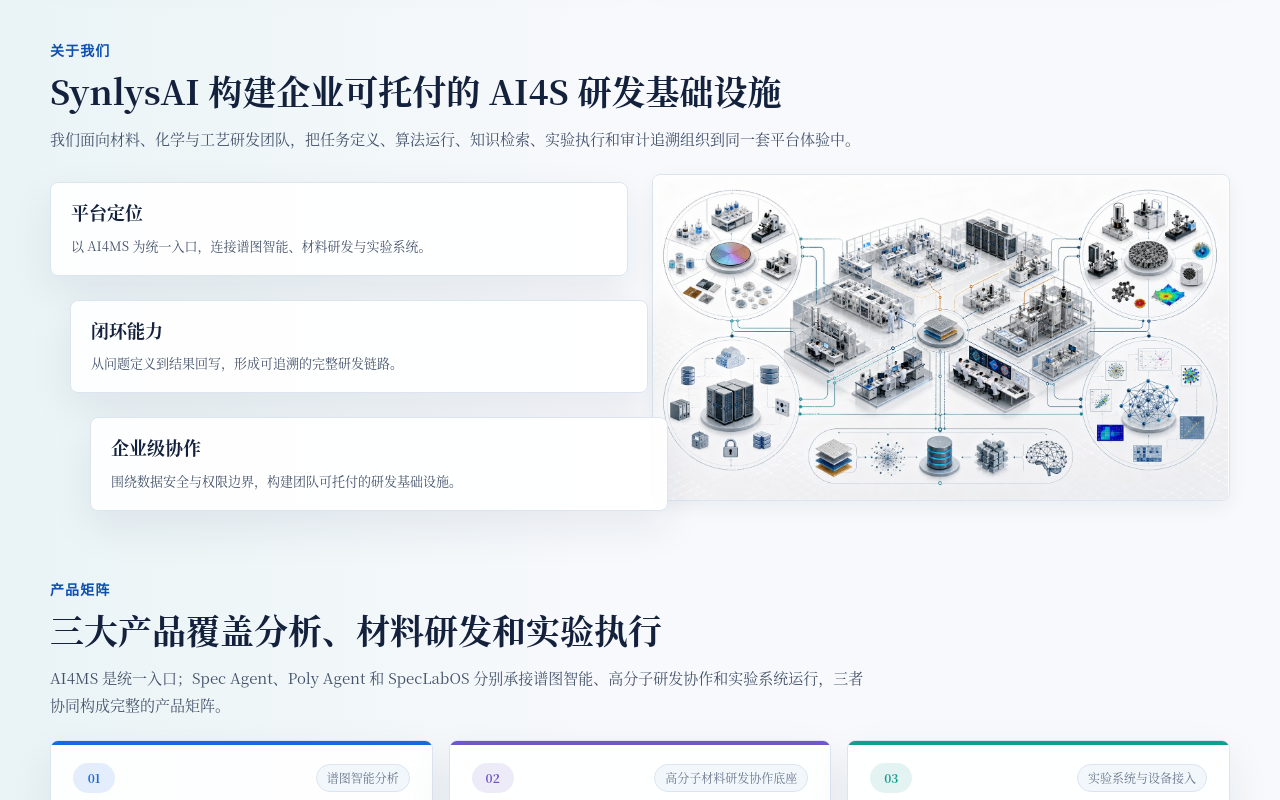
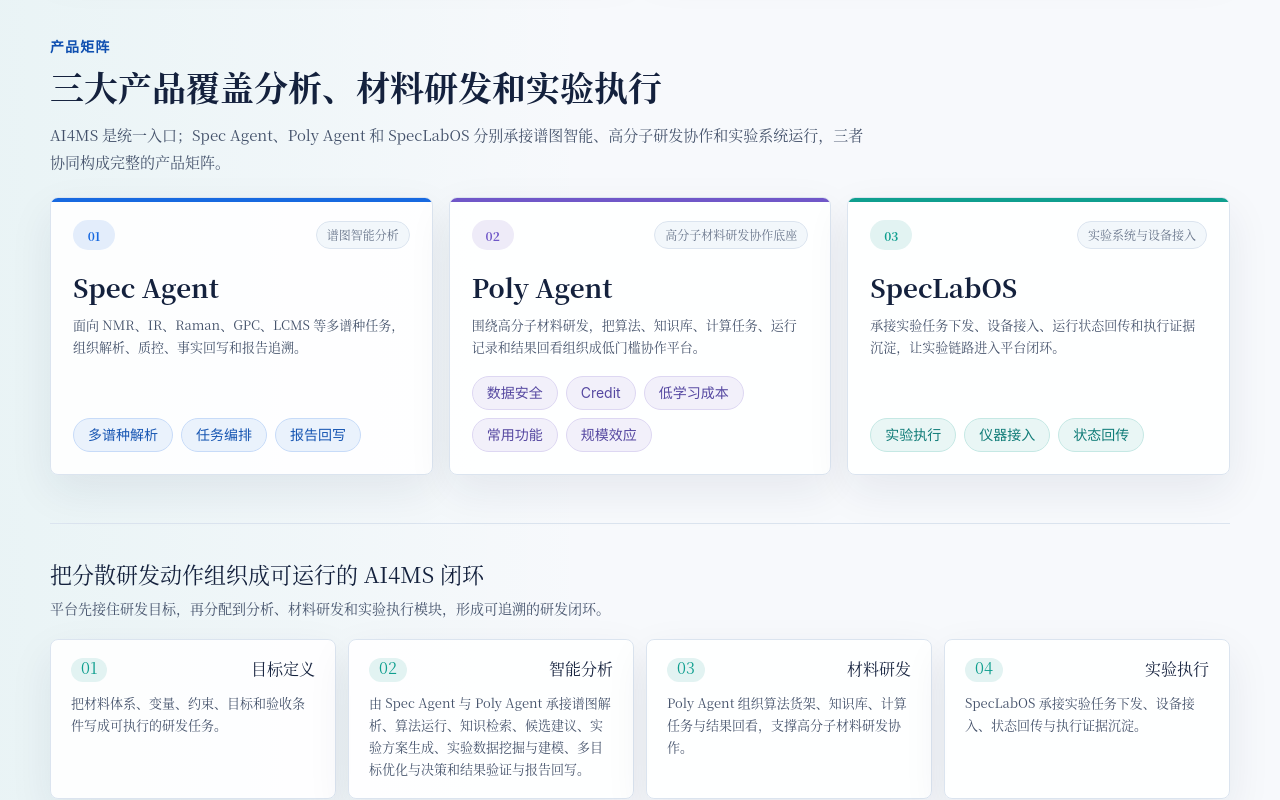
Before and after one commit to SynlysAI/OfficalWebSite, a Vue app in the folder website/: page / in a window 1280 px wide. Shown: the part 1800-2600 px from the top of the page. Built offline with nearby package versions, Linux system fonts and the light colour scheme.

Commit message:
feat: Update site content and navigation structure; enhance styling for proof statistics

```diff
--- a/website/src/data/site.js
+++ b/website/src/data/site.js
@@ -37,9 +37,9 @@
     navigation: [
       { label: '首页', to: { name: 'home' } },
       { label: '行业挑战', to: { name: 'home', hash: '#challenges' } },
-      { label: '关于我们', to: { name: 'home', hash: '#about' } },
       { label: '产品矩阵', to: { name: 'home', hash: '#products' } },
       { label: '平台能力', to: { name: 'home', hash: '#matrix' } },
+      { label: '关于我们', to: { name: 'home', hash: '#about' } },
       { label: '更新日志', to: { name: 'changelog' } },
     ],
     footerLinks: [
@@ -184,7 +184,17 @@
         {
           code: '02',
           title: '智能分析',
-          text: '由 Spec Agent 与 Poly Agent 承接谱图解析、算法运行、知识检索、候选建议、实验方案生成和结果验证与报告回写。',
+          text: '由 Spec Agent 与 Poly Agent 承接谱图解析、算法运行、知识检索、候选建议、实验方案生成、实验数据挖掘与建模、多目标优化与决策和结果验证与报告回写。',
+        },
+        {
+          code: '03',
+          title: '材料研发',
+          text: 'Poly Agent 组织算法货架、知识库、计算任务与结果回看，支撑高分子材料研发协作。',
+        },
+        {
+          code: '04',
+          title: '实验执行',
+          text: 'SpecLabOS 承接实验任务下发、设备接入、状态回传与执行证据沉淀。',
         },
       ],
     },
@@ -202,7 +212,17 @@
         {
           code: '02',
           title: '智能分析',
-          text: '由 Spec Agent 与 Poly Agent 承接谱图解析、算法运行、知识检索、候选建议、实验方案生成和结果验证与报告回写。',
+          text: '由 Spec Agent 与 Poly Agent 承接谱图解析、算法运行、知识检索、候选建议、实验方案生成、实验数据挖掘与建模、多目标优化与决策和结果验证与报告回写。',
+        },
+        {
+          code: '03',
+          title: '实验协作',
+          text: 'SpecLabOS 接入实验系统与设备软件，回传运行状态与实验结果。',
+        },
+        {
+          code: '04',
+          title: '证据回写',
+          text: '报告、数据、来源、贡献与审计事件沉淀为下一轮可复用的研发上下文。',
         },
       ],
     },
@@ -287,9 +307,9 @@
     navigation: [
       { label: 'Home', to: { name: 'home' } },
       { label: 'Challenges', to: { name: 'home', hash: '#challenges' } },
-      { label: 'About', to: { name: 'home', hash: '#about' } },
       { label: 'Products', to: { name: 'home', hash: '#products' } },
       { label: 'Capabilities', to: { name: 'home', hash: '#matrix' } },
+      { label: 'About', to: { name: 'home', hash: '#about' } },
       { label: 'Changelog', to: { name: 'changelog' } },
     ],
     footerLinks: [
@@ -436,7 +456,17 @@
         {
           code: '02',
           title: 'Intelligent analysis',
-          text: 'Spec Agent and Poly Agent handle spectral parsing, algorithm runs, knowledge retrieval, candidate suggestions, experiment plan generation, and result verification with report write-back.',
+          text: 'Spec Agent and Poly Agent handle spectral parsing, algorithm runs, knowledge retrieval, candidate suggestions, experiment plan generation, experimental data mining and modeling, multi-objective optimization and decision-making, and result verification with report write-back.',
+        },
+        {
+          code: '03',
+          title: 'Materials R&D',
+          text: 'Poly Agent organizes algorithm shelves, knowledge bases, computation tasks, and result review to support polymer materials R&D collaboration.',
+        },
+        {
+          code: '04',
+          title: 'Lab execution',
+          text: 'SpecLabOS handles experiment dispatch, device access, state return, and execution evidence for the platform loop.',
         },
       ],
     },
@@ -454,7 +484,7 @@
         {
           code: '02',
           title: 'Intelligent analysis',
-          text: 'Spec Agent and Poly Agent handle spectral parsing, algorithm runs, knowledge retrieval, candidate suggestions, experiment plan generation, and result verification with report write-back.',
+          text: 'Spec Agent and Poly Agent handle spectral parsing, algorithm runs, knowledge retrieval, candidate suggestions, experiment plan generation, experimental data mining and modeling, multi-objective optimization and decision-making, and result verification with report write-back.',
         },
         {
           code: '03',
--- a/website/src/styles.css
+++ b/website/src/styles.css
@@ -873,13 +873,13 @@
 }
 
 .proof-stat--stagger-1 {
-  --sx: 20px;
-  --sy: 12px;
+  --sx: 0px;
+  --sy: 0px;
 }
 
 .proof-stat--stagger-2 {
-  --sx: 40px;
-  --sy: 24px;
+  --sx: 0px;
+  --sy: 0px;
 }
 
 /* --- 单个卡片 --- */
@@ -1102,12 +1102,12 @@
   }
 
   .proof-stat--stagger-1 {
-    --sx: 18px;
+    --sx: 0px;
     --sy: 0px;
   }
 
   .proof-stat--stagger-2 {
-    --sx: 38px;
+    --sx: 0px;
     --sy: 0px;
   }
 
--- a/website/src/views/HomeView.vue
+++ b/website/src/views/HomeView.vue
@@ -20,10 +20,10 @@
 
     <ChallengeBanners id="challenges" :content="content.challengeBanners" />
 
-    <ProofStrip id="about" :content="content.about" :language="language" />
-
     <ProductMatrix id="products" :content="content.products" />
 
     <ModuleGrid id="matrix" :content="content.matrix" :language="language" :showcase="content.showcase" />
+
+    <ProofStrip id="about" :content="content.about" :language="language" />
   </main>
 </template>
```
Also changed, not shown: 1 other file (tests, documents, lock files or other folders).
